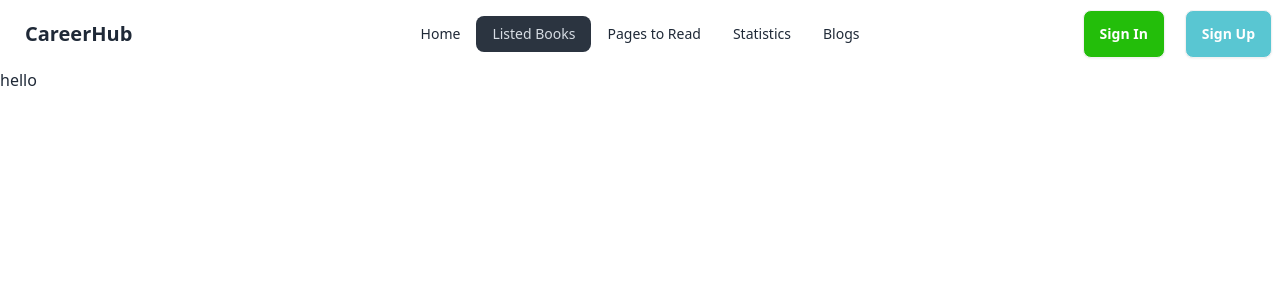
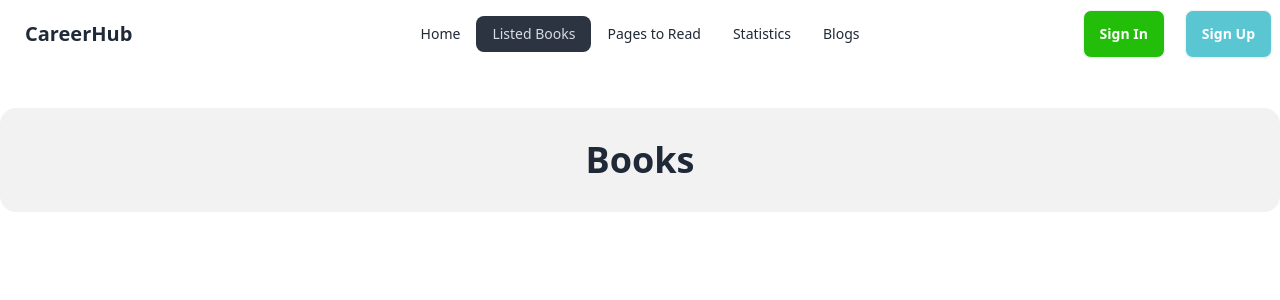
Before and after one commit to rahat4595/knowledgeable-books-react, a React (Vite) app: page /listed in a window 1280 px wide. Shown: the top 300 px of the page. Built offline with nearby package versions, Linux system fonts and the light colour scheme.

Commit message:
added banner and books section

```diff
--- a/src/components/Banner/Banner.jsx
+++ b/src/components/Banner/Banner.jsx
@@ -1,3 +1,4 @@
+import { Link } from "react-router-dom";
 
 
 const Banner = () => {
@@ -9,7 +10,9 @@ const Banner = () => {
                     <div className="w-[530px] h-72 mt-14">
                         <h1 className="text-5xl font-bold ">Books to freshen up your bookshelf</h1>
 
+                        <Link to='/listed'>
                         <button  className="rounded-lg py-3 px-6 text-center text-xl bg-[#23BE0A] text-white mt-14 duration-300 hover:scale-90">View the List</button>
+                        </Link>
                     </div>
                 </div>
             </div>
--- a/src/components/ListedBooks/ListedBooks.jsx
+++ b/src/components/ListedBooks/ListedBooks.jsx
@@ -3,7 +3,9 @@
 const ListedBooks = () => {
     return (
         <div>
-            <h2>hello</h2>
+            <div className="max-w-7xl mx-auto bg-base-200 mt-10 p-8 rounded-2xl">
+                <h2 className="text-center text-4xl font-bold">Books</h2>
+            </div>
         </div>
     );
 };
```
